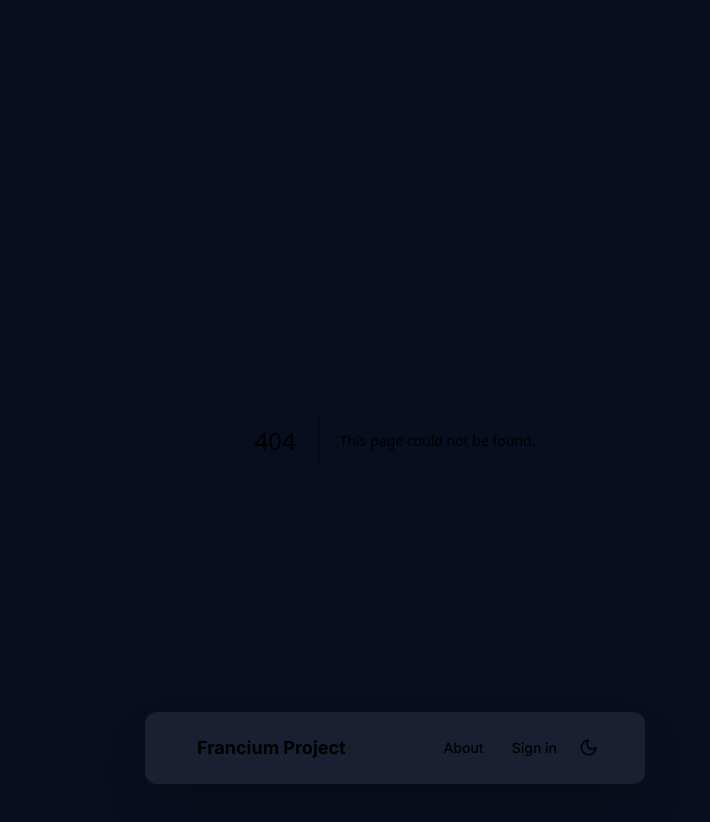
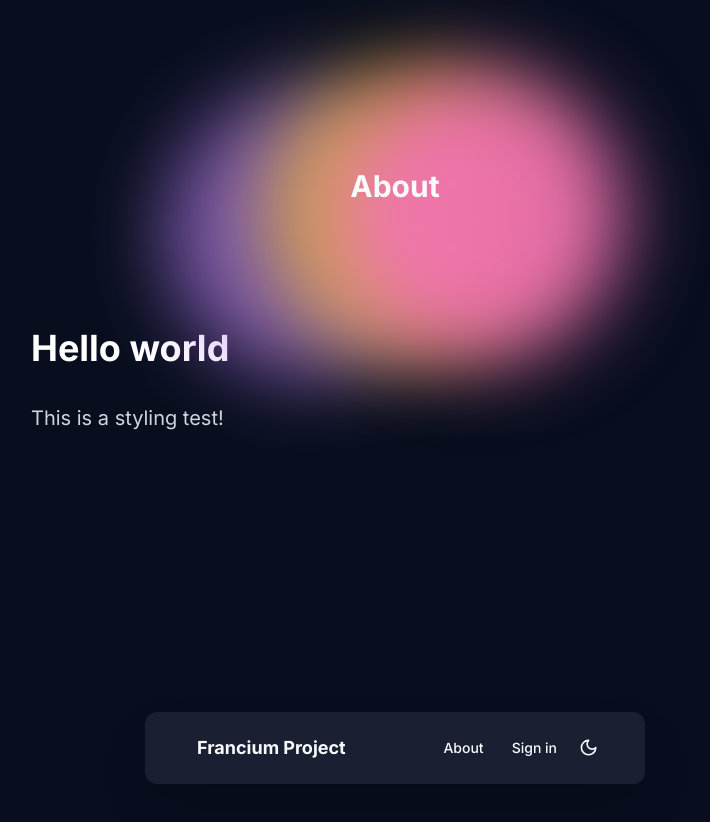
Before and after one commit to y1mz/francium, a Next.js app: page /about in a window 1280 px wide. Before the commit this address had no page. Shown: the top 822 px of the page, without its empty margins (245-955 px from the left). After the commit the page ends 800 px from the top, so only its background shows below. Built offline with nearby package versions, Linux system fonts and the light colour scheme.

Commit message:
Create about page.

```diff
--- /dev/null
+++ b/src/app/about/page.jsx
@@ -0,0 +1,21 @@
+"use server"
+
+import AboutHeader from "@/components/about/header"
+
+async function AboutPage() {
+    return (
+        <div className="mx-auto max-w-[768px] px-5">
+            <AboutHeader
+                title="About"
+            />
+            <div>
+               <article className="prose prose-invert md:prose-lg lg:prose-xl">
+                    <h2>Hello world</h2>
+                    <p>This is a styling test!</p>
+               </article>
+            </div>
+        </div>
+    )
+}
+
+export default AboutPage
--- /dev/null
+++ b/src/components/about/header.jsx
@@ -0,0 +1,16 @@
+function AboutHeader({ title }) {
+    return (
+        <div className="justify-center mx-auto h-56 md:h-72">
+            <div className="relative w-1/2 mx-auto">
+                <div className="absolute top-12 -left-12 w-48 h-48 sm:w-72 md:h-72 bg-purple-300 dark:bg-purple-400/90 rounded-full  mix-blend blur-2xl opacity-70"/>
+                <div className="absolute top-7 right-6 md:w-72 w-48 h-48 sm:h-72 bg-yellow-300 dark:bg-yellow-400/90 rounded-full mix-blend blur-2xl opacity-70"/>
+                <div className="absolute top-8 -right-12 md:w-72 w-48 h-48 sm:h-72 bg-pink-300 dark:bg-pink-400/90 rounded-full mix-blend blur-2xl" />
+                <div className="absolute inset-x-0 inset-y-0 pt-20 md:pt-32">
+                    <h1 className="justify-center items-center text-center font-bold text-3xl">{title}</h1>
+                </div>
+            </div>
+        </div>
+    )
+}
+
+export default AboutHeader
--- a/tailwind.config.js
+++ b/tailwind.config.js
@@ -88,5 +88,8 @@ module.exports = {
       },
     },
   },
-  plugins: [require("tailwindcss-animate")],
+  plugins: [
+    require("tailwindcss-animate"),
+    require("@tailwindcss/typography")
+  ],
 }
```
